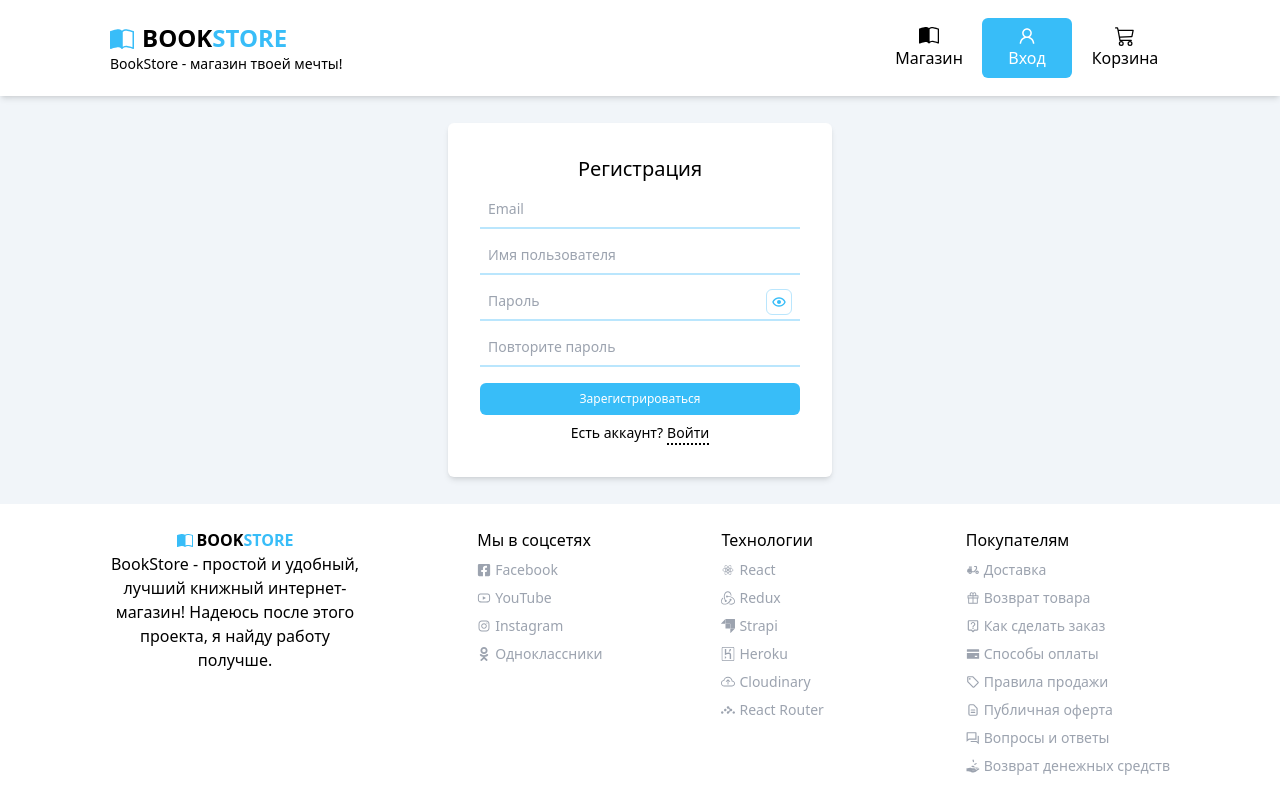
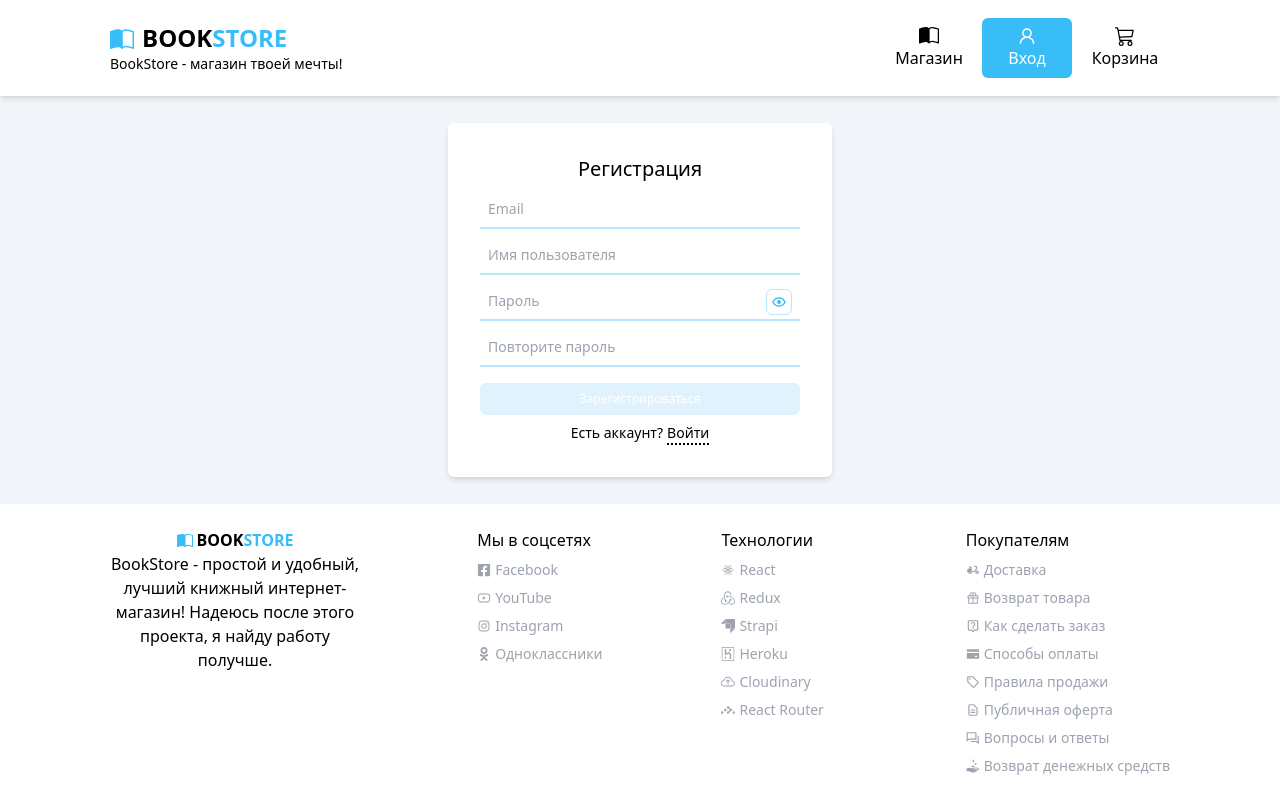
Before and after one commit to ScRoLiS/bookstore, a React (Create React App) app: page /user/registration in a window 1280 px wide. Built offline with nearby package versions, Linux system fonts and the light colour scheme.

Commit message:
fix: little fix

```diff
--- a/src/routes/Login.js
+++ b/src/routes/Login.js
@@ -9,6 +9,7 @@ import { addMessage } from '../store/actions/messageActions'
 import { setCart } from '../store/actions/cartAction'
 import { setCards } from '../store/actions/cardActions'
 import { setAddresses } from '../store/actions/addressActions'
+import { setPurchases } from '../store/actions/purchaseActions'
 
 const Login = () => {
   const isAuth = useAuth()
@@ -26,11 +27,12 @@ const Login = () => {
         dispatch(setCart(data.user.cart))
         dispatch(setCards(data.user.cards))
         dispatch(setAddresses(data.user.addresses))
+        dispatch(setPurchases(data.user.purchases))
         dispatch(addMessage(Math.random(), 'success', 'Вход выполнен успешно!'))
         navigate('/user/profile')
       })
       .catch((e) => {
-        dispatch(addMessage(Math.random(), 'error', 'Неверный логин или пароль!'))
+        dispatch(addMessage(Math.random(), 'error', 'Неверный email или пароль!'))
       })
       .finally(() => {
         setLoading(false)
--- a/src/routes/Registration.js
+++ b/src/routes/Registration.js
@@ -38,15 +38,8 @@ const Registration = () => {
           navigate('/user/profile')
         }
       })
-      .catch((message) => {
-        console.log(message);
-        if (message === 'Please provide a valid email address' || message === 'email must be a valid email') {
-          dispatch(addMessage(Math.random(), 'error', 'Введен неправильный email'))
-        } else if (message === 'Email is already taken') {
-          dispatch(addMessage(Math.random(), 'error', 'Такой email уже занят'))
-        } else if (message === 'An error occurred during account creation') {
-          dispatch(addMessage(Math.random(), 'error', 'Такое имя пользователя занято'))
-        }
+      .catch(({ message }) => {
+        dispatch(addMessage(Math.random(), 'error', 'Введен неправильный email или имя пользователя'))
       })
       .finally(() => {
         setLoading(false)
@@ -56,6 +49,10 @@ const Registration = () => {
   const switchPassword = (e) => {
     e.preventDefault()
     setShowPass(state => !state)
+  }
+
+  const isValid = () => {
+    return !((password.length > 0 && passwordRepeat.length > 0 && username.length > 0 && email.length > 0) && (password === passwordRepeat))
   }
 
   if (isAuth)
@@ -78,7 +75,7 @@ const Registration = () => {
           </button>
         </div>
         <Input value={passwordRepeat} onChange={handlePasswordRepeat} placeholder="Повторите пароль" type={`${showPass ? 'text' : 'password'}`} />
-        <Button submit={true} disabled={isLoading} onClick={handleRegister} className="w-full mt-2">{isLoading ? <Spinner type="small" /> : 'Зарегистрироваться'}</Button>
+        <Button submit={true} disabled={isLoading || isValid()} onClick={handleRegister} className="w-full mt-2">{isLoading ? <Spinner type="small" /> : 'Зарегистрироваться'}</Button>
         <div className="text-sm flex gap-1 flex-wrap justify-center">
           <span>Есть аккаунт?</span> <Link className="link" to="/user/login">Войти</Link>
         </div>
```
